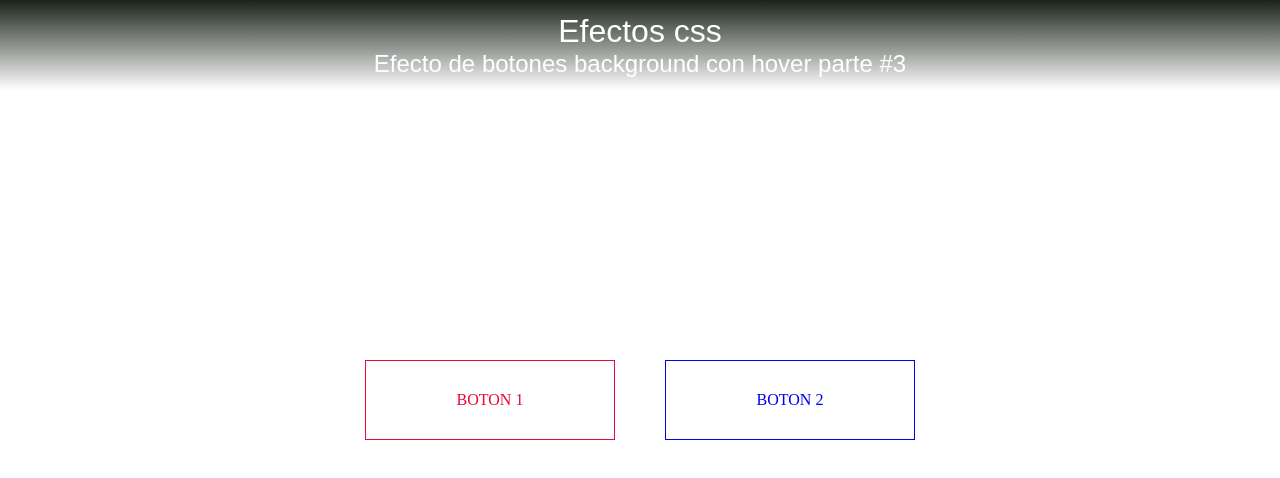
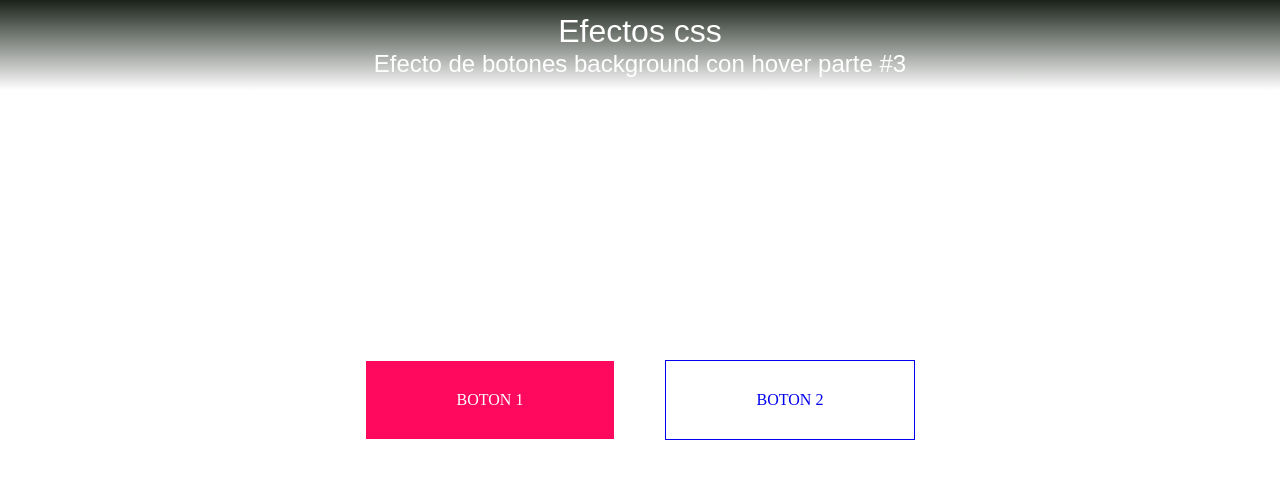
Before and after one commit to genarogg/botones-Elegantes-en-css-3, a plain HTML site: page index.html in a window 1280 px wide. In both pictures the pointer is over the link "BOTON 1". Drawn offline with Linux system fonts and the light colour scheme.

Commit message:
.btn1:hover

```diff
--- a/css/style.css
+++ b/css/style.css
@@ -88,3 +88,15 @@
     border-left: 40px solid transparent;
     transform: translateX(100%);
   }
+
+  .btn1:hover {
+    color: #fff;
+  }
+
+  .btn1:hover::before {
+    transform: translateX(-30%);
+  }
+
+  .btn1:hover::after {
+    transform: translateX(30%);
+  }
```
